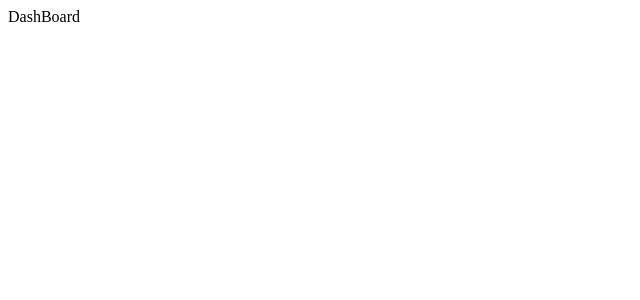
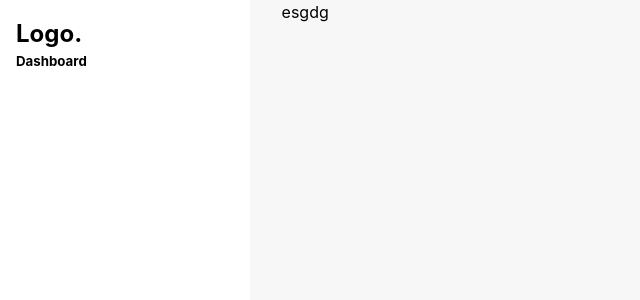
Before and after one commit to Gunjankher/react-admin-dashboard, a React (Vite) app: page /admin/dashboard in a window 1280 px wide. Shown: the top 300 px of the page, without its empty margins (0-640 px from the left). Built offline with nearby package versions, Linux system fonts and the light colour scheme.

Commit message:
fix the saas confirguration

```diff
--- a/package.json
+++ b/package.json
@@ -13,8 +13,7 @@
     "react": "^18.2.0",
     "react-dom": "^18.2.0",
     "react-icons": "^5.2.1",
-    "react-router-dom": "^6.23.1",
-    "saas": "^1.0.0"
+    "react-router-dom": "^6.23.1"
   },
   "devDependencies": {
     "@types/react": "^18.2.66",
@@ -24,6 +23,7 @@
     "eslint-plugin-react": "^7.34.1",
     "eslint-plugin-react-hooks": "^4.6.0",
     "eslint-plugin-react-refresh": "^0.4.6",
+    "sass": "^1.77.6",
     "vite": "^5.2.0"
   }
 }
--- /dev/null
+++ b/src/components/AdminSideBar.jsx
@@ -0,0 +1,17 @@
+import React from 'react'
+
+function AdminSideBar() {
+  return (
+   <aside>
+    <h2>Logo.</h2>
+    <div>
+        <h5>Dashboard</h5>
+    </div>
+
+
+
+   </aside>
+  )
+}
+
+export default AdminSideBar
--- a/src/main.jsx
+++ b/src/main.jsx
@@ -1,6 +1,7 @@
 import React, { Suspense } from 'react'
 import ReactDOM from 'react-dom/client'
 import { lazy } from 'react'
+import "./styles/app.scss"
 import { createBrowserRouter,createRoutesFromElements,Route,RouterProvider } from 'react-router-dom'
 
 const DashBoard = lazy(()=> import('./pages/DashBoard'))
--- a/src/pages/DashBoard.jsx
+++ b/src/pages/DashBoard.jsx
@@ -1,8 +1,13 @@
 import React from 'react'
+import AdminSideBar from '../components/AdminSideBar'
 
 function DashBoard() {
   return (
-    <div>DashBoard</div>
+    <div className='adminContainer'>
+<AdminSideBar/>
+<main>esgdg</main>
+
+    </div>
   )
 }
 
--- a/src/styles/app.scss
+++ b/src/styles/app.scss
@@ -1,4 +1,4 @@
-
+@import "mixin";
 
 :root {
   font-family: Inter, system-ui, Avenir, Helvetica, Arial, sans-serif;
@@ -6,30 +6,42 @@
   font-weight: 400;
 }
 
-
-    *{
+* {
   margin: 0;
   padding: 0;
   box-sizing: border-box;
 }
 
-    a{
+a {
   text-decoration: none;
   color: black;
 }
 
-        .red{
+.red {
   color: red;
 }
 
-            .purple{
-                color : rgb(35, 9, 187)
+.purple {
+  color: rgb(35, 9, 187);
 }
 
-
-                .green{
-                    color: green
+.green {
+  color: green;
 }
 
+.adminContainer {
+  @include grid(1fr 4fr, 2rem);
+  height: 100vh;
+  background-color: rgb(247, 247, 247);
 
-@import "mixin"
+  > aside {
+    width: 100%;
+    background-color: white;
+    padding: 1rem;
+    z-index: 10;
+    overflow-y: auto;
+    &::-webkit-scrollbar{
+        display: none;
+    }
+  }
+}
```
Also changed, not shown: 1 other file (tests, documents, lock files or other folders). Lines whose indentation alone changed are shown as unchanged.
